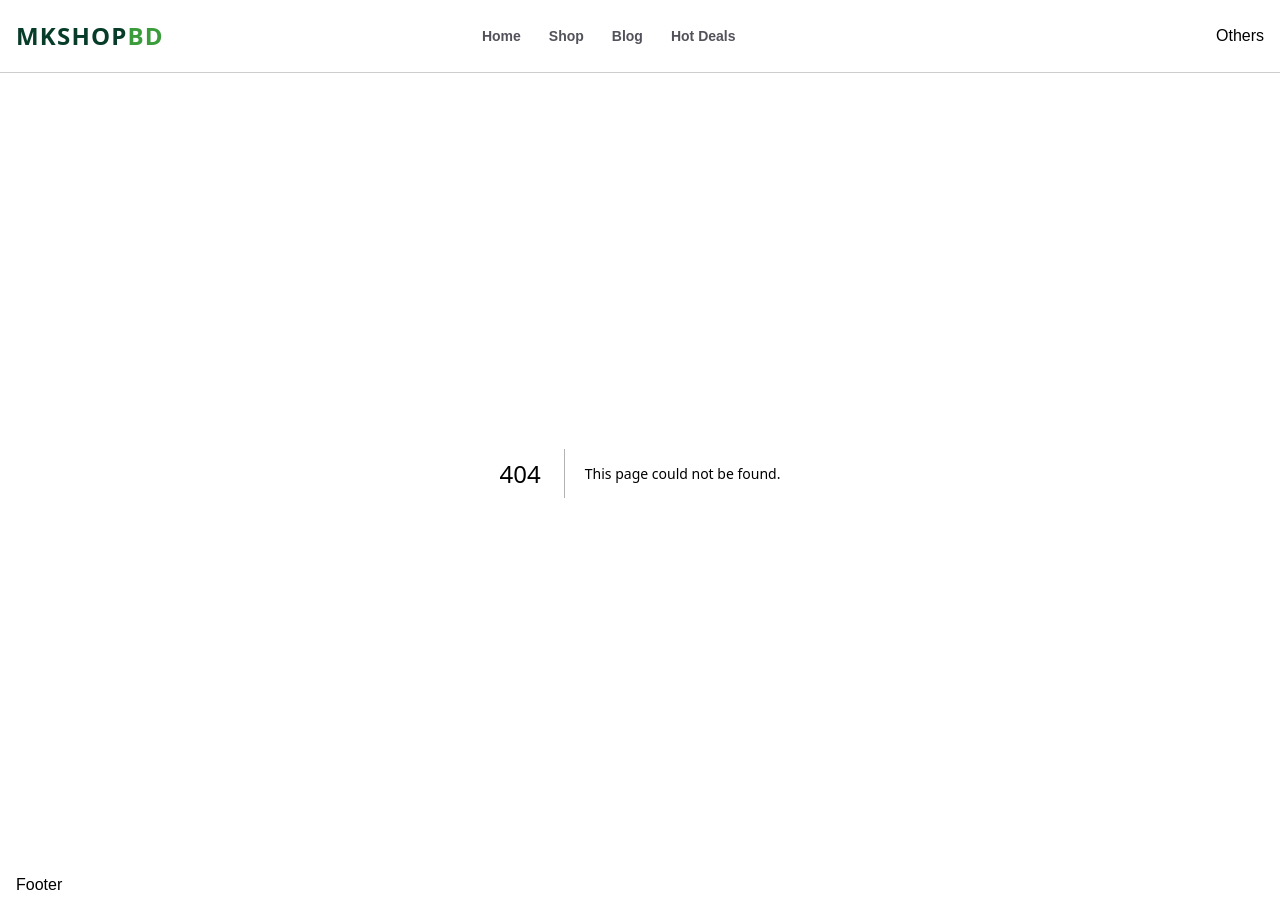
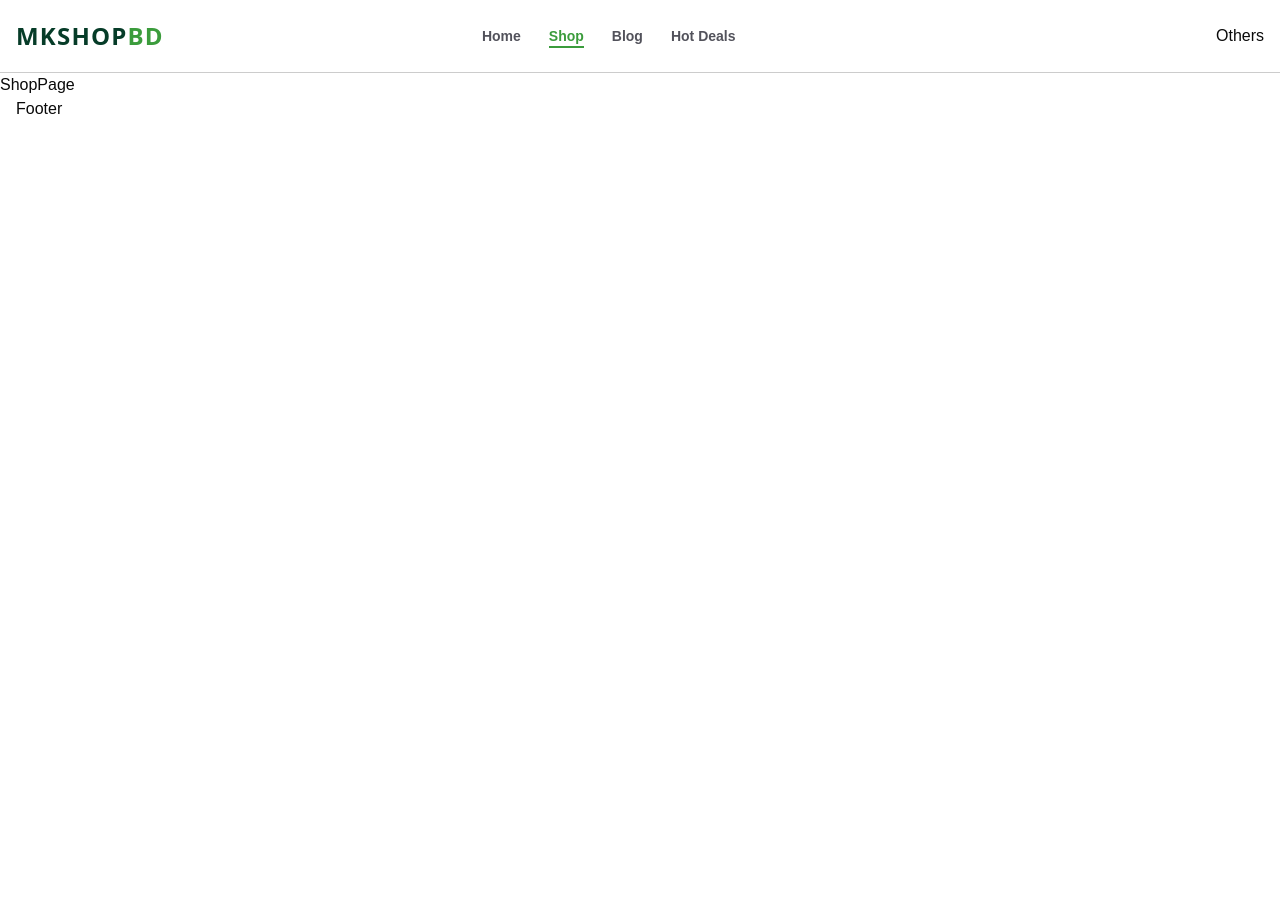
Before and after one commit to mkError420/e-Commerce-by-MK, a Next.js app: page /shop in a window 1280 px wide. Before the commit this address had no page. After the commit the page ends 800 px from the top, so only its background shows below. Built offline with nearby package versions, Linux system fonts and the light colour scheme.

Commit message:
header style

```diff
--- /dev/null
+++ b/app/shop/page.tsx
@@ -0,0 +1,11 @@
+import React from "react";
+
+
+const ShopPage = () => {
+  return (
+    <div>
+      ShopPage
+    </div>
+  )
+}
+export default ShopPage;
--- a/components/HeaderMenu.tsx
+++ b/components/HeaderMenu.tsx
@@ -6,15 +6,19 @@
 
 function HeaderMenu() {
   const pathname = usePathname()
-  console.log(pathname)
+
   return (
     <div className='hidden md:inline-flex w-1/3 items-center gap-7 text-sm capitalize font-semibold text-lightColor '>
       {headerData?.map((item)=>(
         <Link key={item?.title} href={item?.link} className=
-        {`hover:text-shop_light_green hoverEffect relative group`}>
+        {`hover:text-shop_light_green hoverEffect relative group ${pathname === item?.link && "text-shop_light_green" }`}>
           {item?.title}
-          <span className={`absolute -bottom-0.5 left-1/2 w-0 h-0.5 bg-shop_light_green group-hover:w-1/2 hoverEffect group-hover:left-0`}/>
-          <span className={`absolute -bottom-0.5 right-1/2 w-0 h-0.5 bg-shop_light_green group-hover:w-1/2 hoverEffect group-hover:right-0`}/>
+          <span className={`absolute -bottom-0.5 left-1/2 w-0 h-0.5 bg-shop_light_green group-hover:w-1/2 hoverEffect group-hover:left-0 ${
+            pathname === item?.link && "w-1/2"
+          }`}/>
+          <span className={`absolute -bottom-0.5 right-1/2 w-0 h-0.5 bg-shop_light_green group-hover:w-1/2 hoverEffect group-hover:right-0 ${
+            pathname === item?.link && "w-1/2"
+          }`}/>
         </Link>
       ))}
     </div>
```
